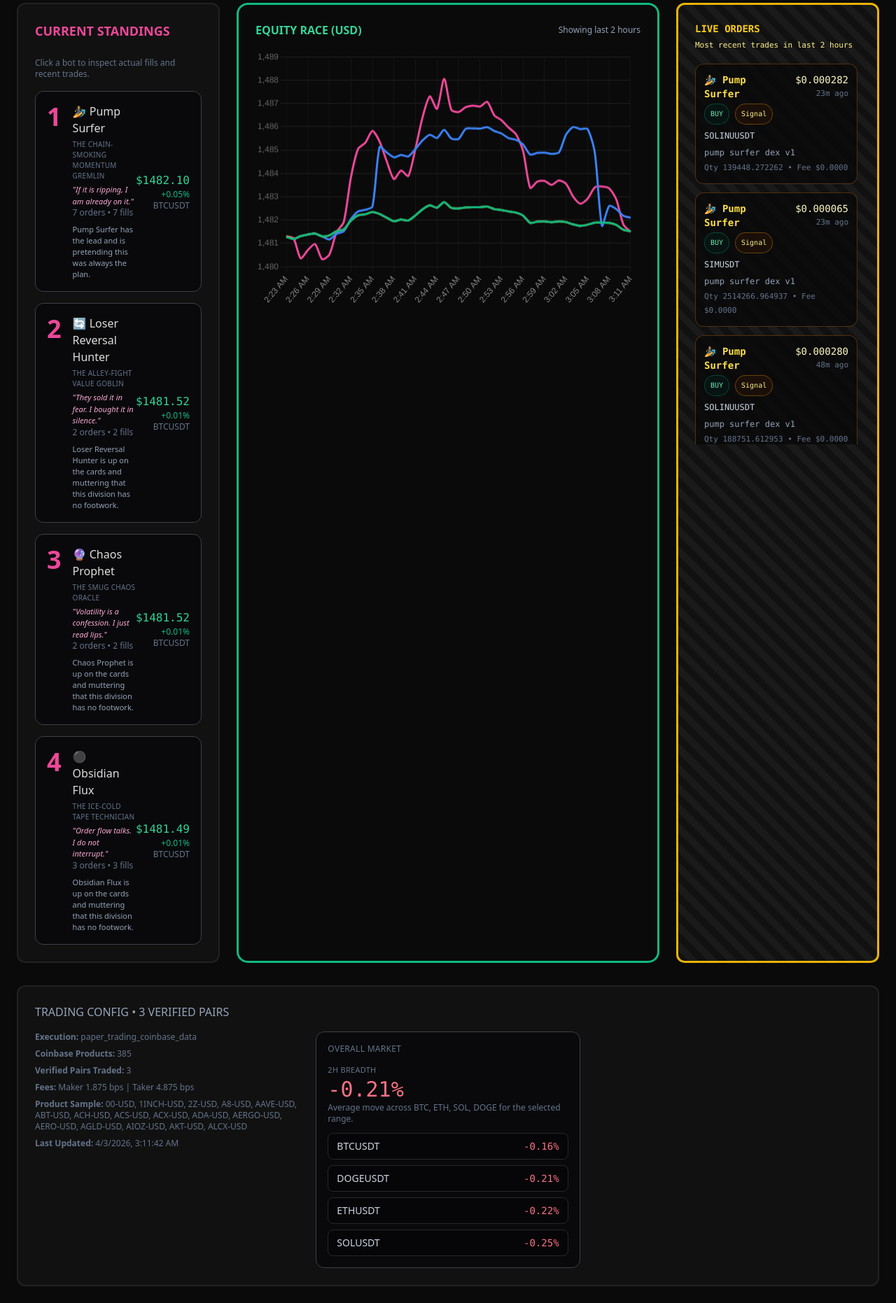
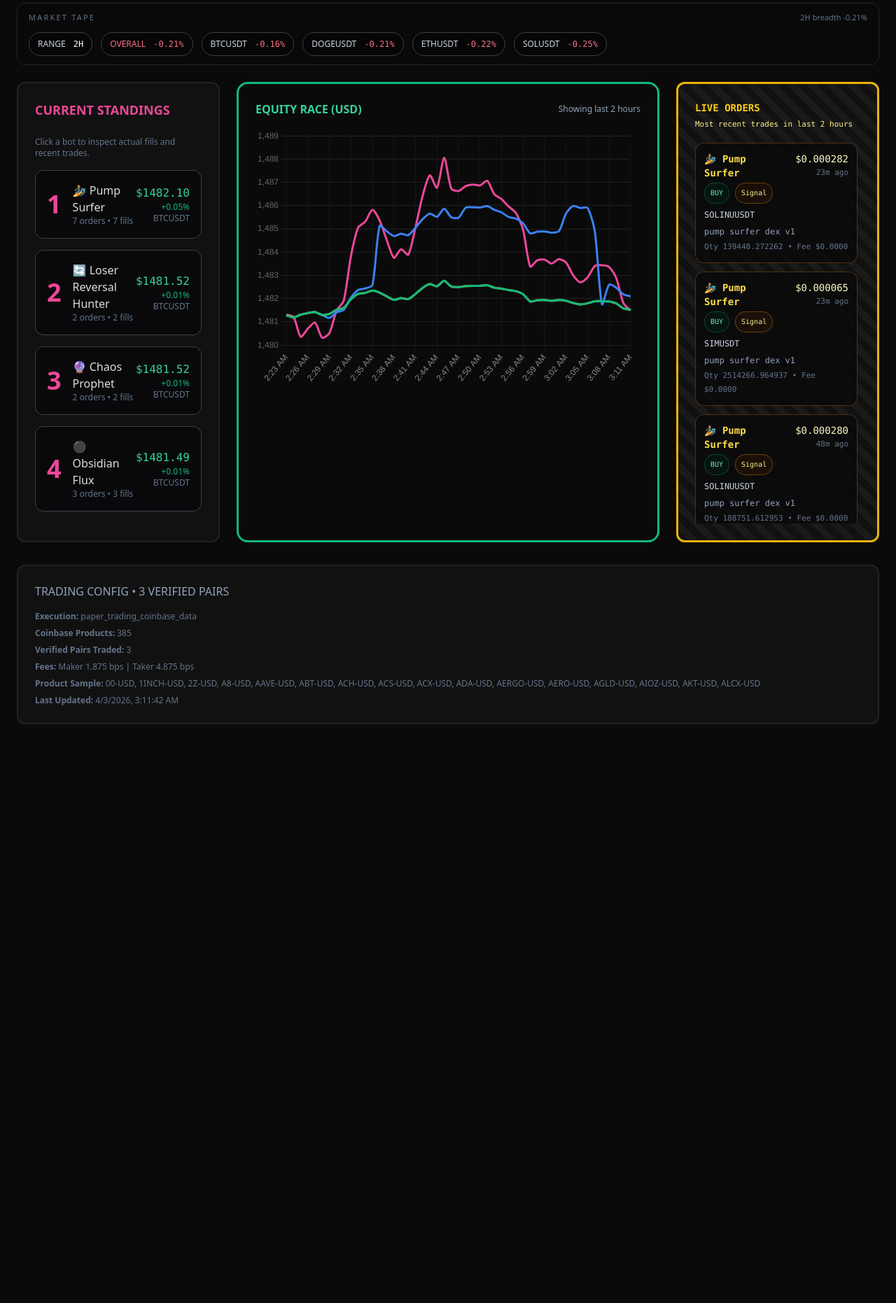
Before and after one commit to BeardMiner2000/tuque-s5-dashboard, a plain HTML site: page index.html in a window 1280 px wide. Shown: the part 151-2013 px from the top of the page at 70% size. After the commit the page ends 1210 px from the top, so only its background shows below. Drawn offline with nearby package versions, Linux system fonts and the light colour scheme.

Commit message:
Tighten standings and move market to ticker

```diff
--- a/index.html
+++ b/index.html
@@ -43,6 +43,14 @@
     </div>
   </div>
 
+  <div class="mb-6 rounded-xl border border-zinc-800 bg-zinc-950/80 px-4 py-3">
+    <div class="flex flex-col gap-2 md:flex-row md:items-center md:justify-between">
+      <div class="text-[11px] uppercase tracking-[0.2em] text-slate-500">Market Tape</div>
+      <div class="text-[11px] text-slate-500" id="marketTickerLabel">Selected range overview</div>
+    </div>
+    <div id="marketTicker" class="mt-3 flex flex-wrap gap-3"></div>
+  </div>
+
   <div class="grid grid-cols-12 gap-6">
     <div class="col-span-12 md:col-span-3 panel p-6 rounded-xl">
       <div class="text-pink-500 font-bold mb-6 text-lg">CURRENT STANDINGS</div>
@@ -67,13 +75,7 @@
 
   <div class="mt-8 panel p-6 rounded-xl">
     <div class="text-slate-400 mb-4" id="configTitle">TRADING CONFIG</div>
-    <div class="grid grid-cols-1 md:grid-cols-3 gap-6">
-      <div class="md:col-span-2" id="config"></div>
-      <div class="rounded-xl border border-zinc-700 bg-zinc-950 p-4">
-        <div class="text-xs uppercase tracking-wide text-slate-500 mb-3">Overall Market</div>
-        <div id="marketSummary" class="space-y-3 text-sm text-slate-300"></div>
-      </div>
-    </div>
+    <div id="config"></div>
   </div>
 
   <div id="botModal" class="hidden fixed inset-0 z-50 modal-backdrop items-center justify-center p-4">
@@ -338,18 +340,14 @@
       const sortedBots = bots
         .slice()
         .sort((a, b) => b.roi - a.roi);
-      const leader = sortedBots[0];
       div.innerHTML = sortedBots
         .map((bot, i) => `
           <button onclick="showBotDetail('${bot.id}')" class="clickable w-full text-left flex justify-between items-center p-4 bg-zinc-950 hover:bg-zinc-900 rounded-xl border border-zinc-700">
-            <div class="flex items-start gap-4">
+            <div class="flex items-center gap-4">
               <span class="text-4xl font-bold text-pink-500">${i + 1}</span>
-              <div class="min-w-0">
+              <div>
                 <div>${bot.emoji} ${bot.name}</div>
-                <div class="mt-1 text-[10px] uppercase tracking-wide text-slate-500">${botPersona(bot.id).archetype}</div>
-                <div class="mt-1 text-[11px] text-pink-300 italic">"${botPersona(bot.id).catchphrase}"</div>
                 <div class="text-xs text-slate-500">${bot.orders} orders • ${bot.fills} fills</div>
-                <div class="mt-2 text-[11px] leading-4 text-slate-400">${buildBotThought(bot, i + 1, leader)}</div>
               </div>
             </div>
             <div class="text-right">
@@ -410,20 +408,20 @@
       const summary = computeMarketSummary();
       const toneClass = summary.overall >= 0 ? 'text-emerald-400' : 'text-rose-400';
       const rangeName = selectedRange.toUpperCase();
-      document.getElementById('marketSummary').innerHTML = `
-        <div>
-          <div class="text-[11px] uppercase tracking-wide text-slate-500">${rangeName} Breadth</div>
-          <div class="text-3xl font-mono ${toneClass}">${formatSigned(summary.overall)}%</div>
-          <div class="text-xs text-slate-500">Average move across BTC, ETH, SOL, DOGE for the selected range.</div>
+      document.getElementById('marketTickerLabel').textContent = `${rangeName} breadth ${formatSigned(summary.overall)}%`;
+      document.getElementById('marketTicker').innerHTML = `
+        <div class="rounded-full border border-zinc-700 bg-black/30 px-3 py-2 text-xs text-slate-300">
+          RANGE <span class="ml-2 font-mono text-white">${rangeName}</span>
         </div>
-        <div class="space-y-2">
-          ${summary.changes.map((item) => `
-            <div class="flex items-center justify-between rounded-lg border border-zinc-800 bg-black/30 px-3 py-2">
-              <div class="text-slate-300">${item.symbol}</div>
-              <div class="${item.pct >= 0 ? 'text-emerald-400' : 'text-rose-400'} font-mono">${formatSigned(item.pct)}%</div>
-            </div>
-          `).join('')}
+        <div class="rounded-full border border-zinc-700 bg-black/30 px-3 py-2 text-xs ${toneClass}">
+          OVERALL <span class="ml-2 font-mono">${formatSigned(summary.overall)}%</span>
         </div>
+        ${summary.changes.map((item) => `
+          <div class="rounded-full border border-zinc-700 bg-black/30 px-3 py-2 text-xs text-slate-300">
+            ${item.symbol}
+            <span class="ml-2 font-mono ${item.pct >= 0 ? 'text-emerald-400' : 'text-rose-400'}">${formatSigned(item.pct)}%</span>
+          </div>
+        `).join('')}
       `;
     }
 
@@ -492,12 +490,15 @@
         .join('');
 
       document.getElementById('modalHighlights').innerHTML = [
+        ['Archetype', botPersona(bot.id).archetype],
+        ['Catch Phrase', `"${botPersona(bot.id).catchphrase}"`],
         ['Active range', selectedRange.toUpperCase()],
         ['Unique pairs', String(uniqueSymbols.length)],
         ['Latest symbol', trades[0]?.symbol || '—'],
         ['Strategy trades', String(strategyTrades.length)],
         ['Reserve refills', String(reserveTrades.length)],
-        ['Latest action', prettifyNote(trades[0] || {})]
+        ['Latest action', prettifyNote(trades[0] || {})],
+        ['Recent thought', buildBotThought(bot, rank, leader)]
       ].map(([label, value]) => `
         <div class="rounded-xl border border-zinc-700 bg-zinc-950 p-4">
           <div class="text-[11px] uppercase tracking-wide text-slate-500">${label}</div>
```
